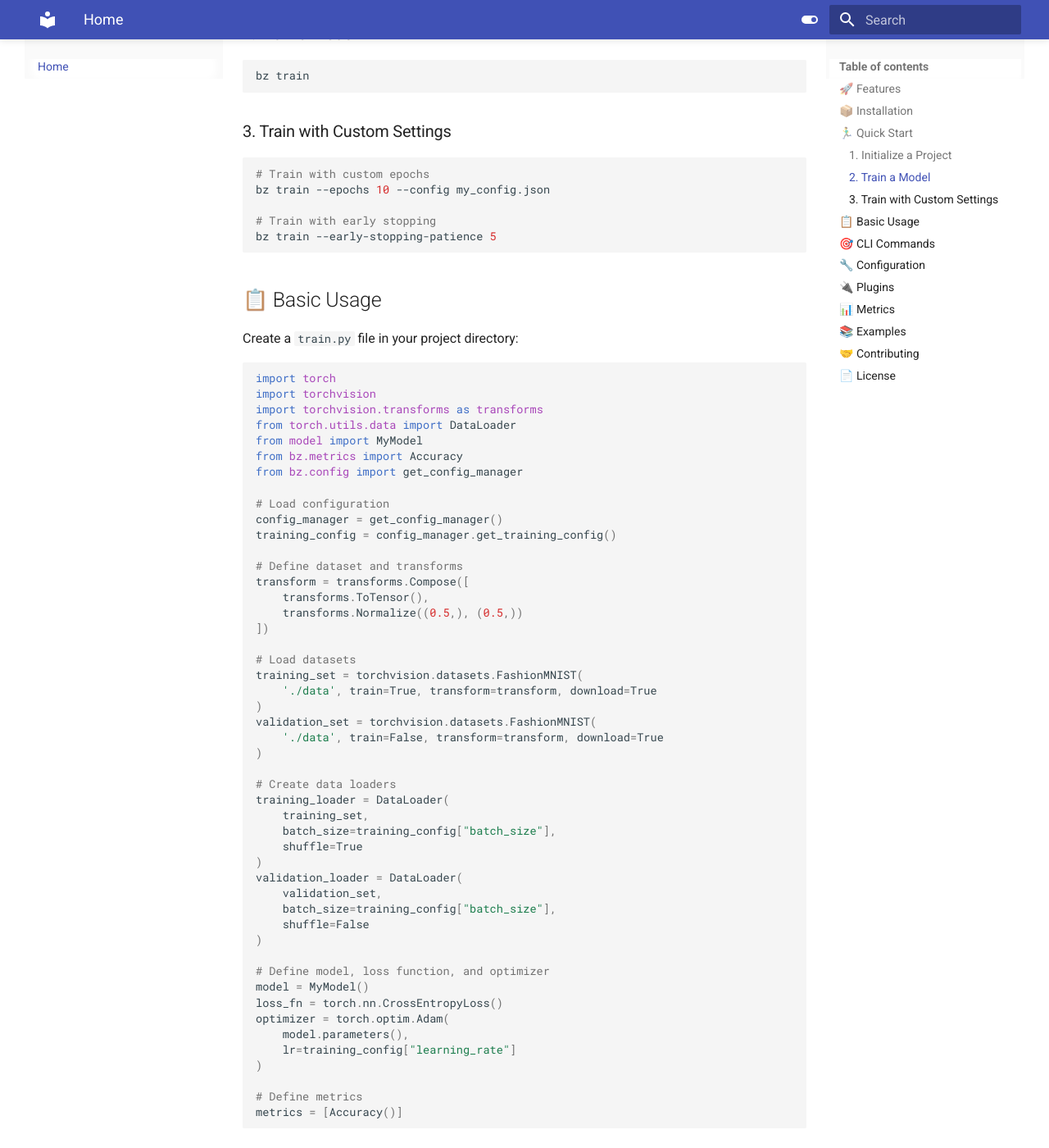
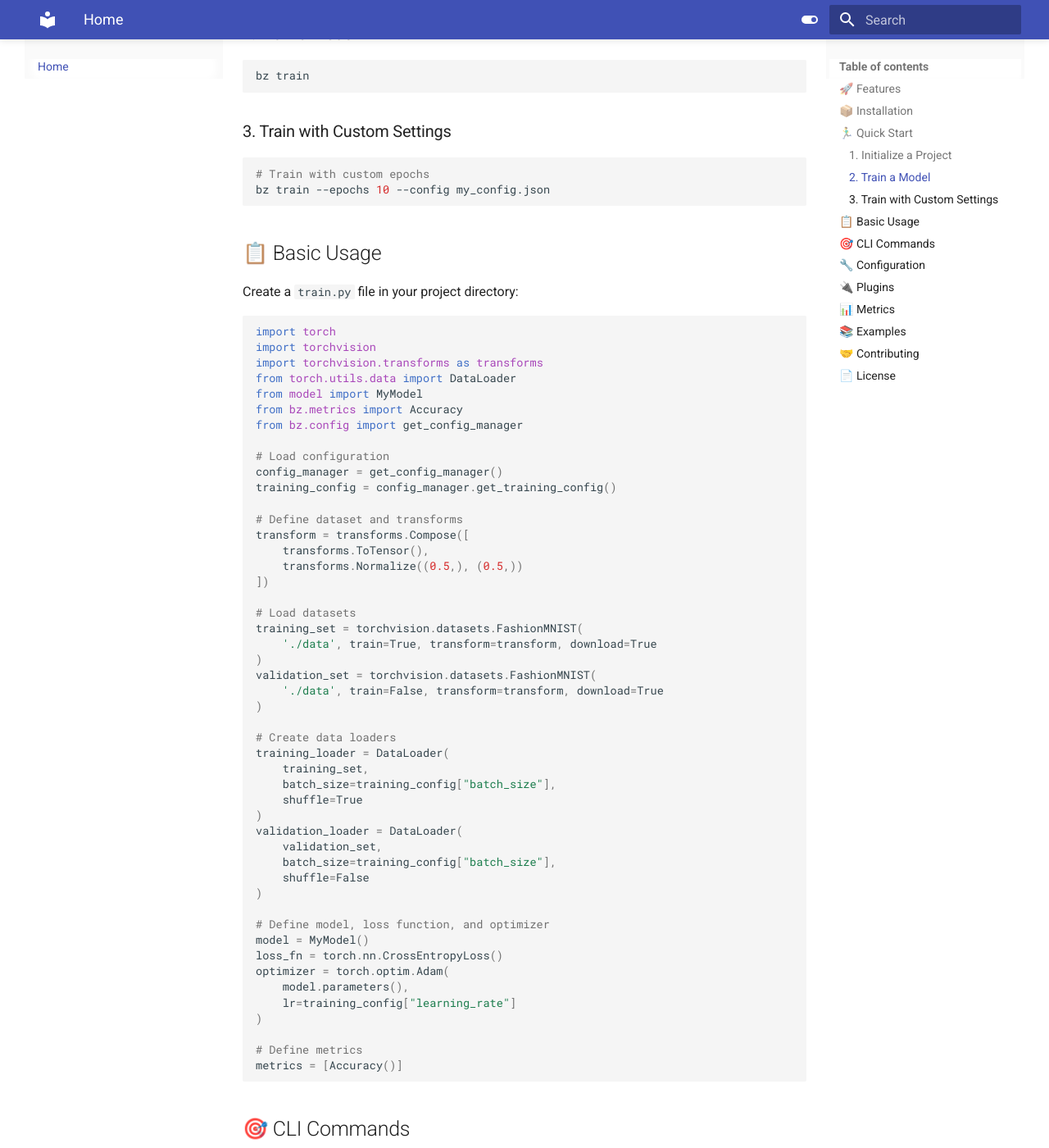
Before and after one commit to dbuzinski/bz-cli, an MkDocs documentation site: the page built from docs/index.md, in a window 1280 px wide and 1400 px high, scrolled down 1076 px. Shown: the whole window at 82% size. Built offline with MkDocs 1.6.1 and Material for MkDocs 9.7.7, drawn with Linux system fonts in a browser that asks for light colours; some of the changed text lies outside the part shown.

Commit message:
remove early-stopping-patience examples

````diff
--- a/docs/index.md
+++ b/docs/index.md
@@ -45,9 +45,6 @@ bz train
 ```bash
 # Train with custom epochs
 bz train --epochs 10 --config my_config.json
-
-# Train with early stopping
-bz train --early-stopping-patience 5
 ```
 
 ## 📋 Basic Usage
@@ -110,7 +107,6 @@ metrics = [Accuracy()]
 | Command | Description |
 |---------|-------------|
 | `bz train` | Train a model with current configuration |
-| `bz train --early-stopping-patience N` | Train with early stopping |
 | `bz init` | Initialize a new project with templates |
 | `bz validate` | Validate a trained model (coming soon) |
 
````
Also changed, not shown: docs/examples/basic.md (+0 -3 lines).
